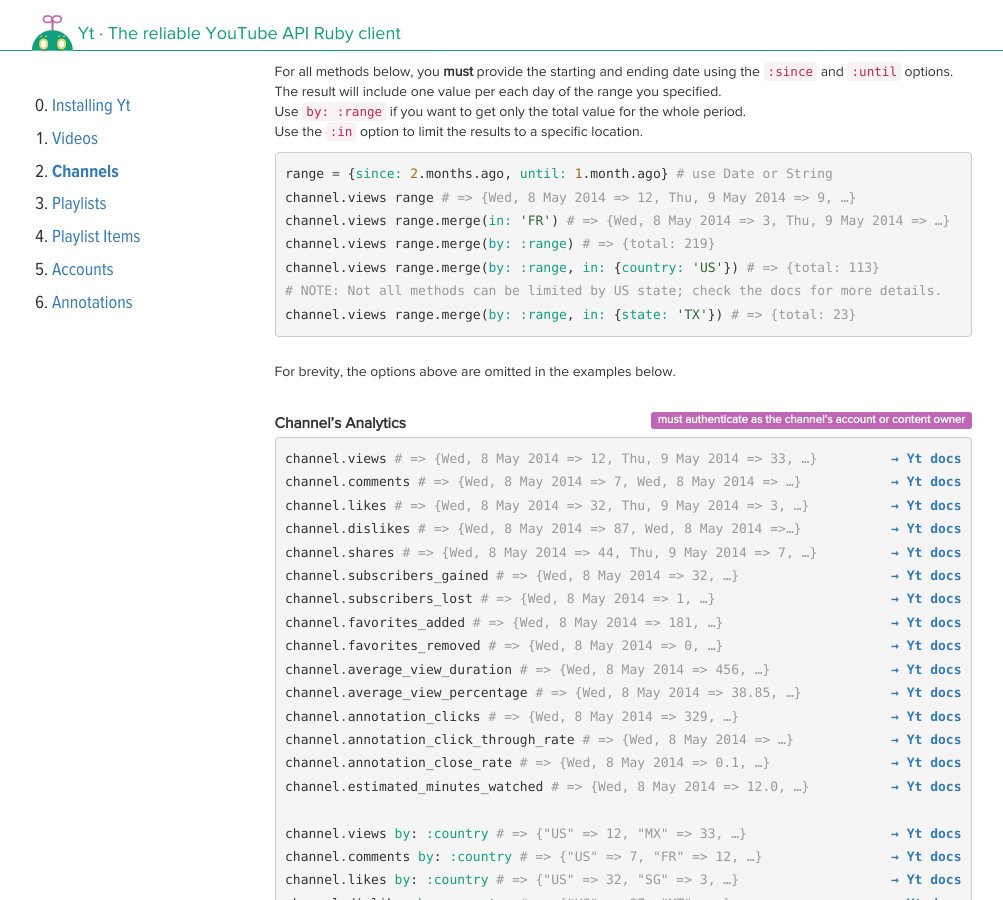
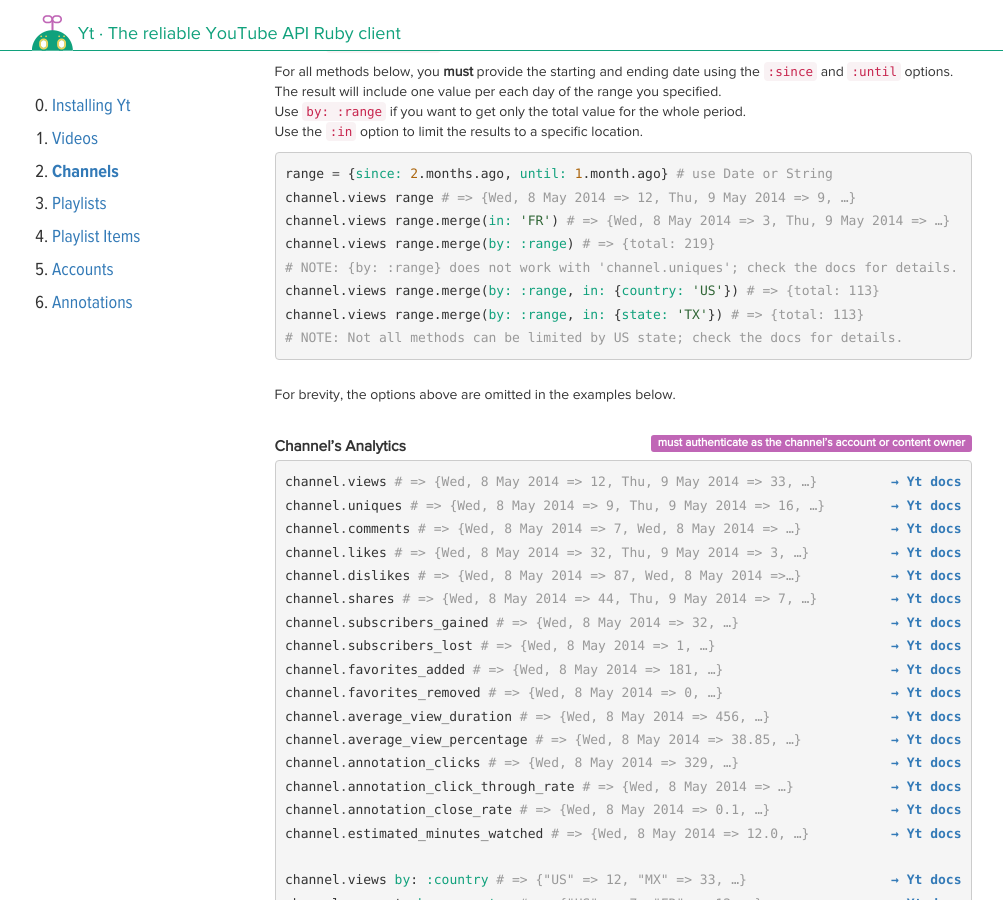
Before and after one commit to nullscreen/yt, a Jekyll site: the page built from channels.html, in a window 1280 px wide and 900 px high, scrolled down 2386 px. Shown: the whole window, without its empty margins (138-1141 px from the left). Built offline with Jekyll 4.4.1, drawn with Linux system fonts in a browser that asks for light colours; nearby versions of some CDN libraries; some web fonts are replaced.

Commit message:
Add video.uniques and channel.uniques (c8e736b)

```diff
--- a/_config.yml
+++ b/_config.yml
@@ -7,4 +7,4 @@ defaults:
       path: ""
     values:
       layout:  "default"
-      version: 0.22.1
+      version: 0.22.2
--- a/channels.html
+++ b/channels.html
@@ -138,9 +138,12 @@ range = {since: 2.months.ago, until: 1.month.ago} # use Date or String
 channel.views range # => {Wed, 8 May 2014 => 12, Thu, 9 May 2014 => 9, …}
 channel.views range.merge(in: 'FR') # => {Wed, 8 May 2014 => 3, Thu, 9 May 2014 => …}
 channel.views range.merge(by: :range) # => {total: 219}
+# NOTE: {by: :range} does not work with 'channel.uniques'; check the docs for details.
 channel.views range.merge(by: :range, in: {country: 'US'}) # => {total: 113}
-# NOTE: Not all methods can be limited by US state; check the docs for more details.
-channel.views range.merge(by: :range, in: {state: 'TX'}) # => {total: 23}
+channel.views range.merge(by: :range, in: {state: 'TX'}) # => {total: 113}
+# NOTE: Not all methods can be limited by US state; check the docs for details.
+
+
 {% endhighlight %}
 <p>
   For brevity, the options above are omitted in the examples below.
@@ -151,6 +154,7 @@ channel.views range.merge(by: :range, in: {state: 'TX'}) # => {total: 23}
   <dd>
 <div class="highlight"><pre>
 {% include doc.html link="Models/Channel#views" %}{% include example.html object='channel' method='views' result='{Wed, 8 May 2014 =&gt; 12, Thu, 9 May 2014 => 33, …}' %}
+{% include doc.html link="Models/Channel#uniques" %}{% include example.html object='channel' method='uniques' result='{Wed, 8 May 2014 =&gt; 9, Thu, 9 May 2014 => 16, …}' %}
 {% include doc.html link="Models/Channel#comments" %}{% include example.html object='channel' method='comments' result='{Wed, 8 May 2014 =&gt; 7, Wed, 8 May 2014 =&gt; …}' %}
 {% include doc.html link="Models/Channel#likes" %}{% include example.html object='channel' method='likes' result='{Wed, 8 May 2014 =&gt; 32, Thu, 9 May 2014 => 3, …}' %}
 {% include doc.html link="Models/Channel#dislikes" %}{% include example.html object='channel' method='dislikes' result='{Wed, 8 May 2014 =&gt; 87, Wed, 8 May 2014 =&gt;…}' %}
--- a/videos.html
+++ b/videos.html
@@ -222,9 +222,10 @@ range = {since: 2.months.ago, until: 1.month.ago} # use Date or String
 video.views range # => {Wed, 8 May 2014 => 12, Thu, 9 May 2014 => 9, …}
 video.views range.merge(in: 'FR') # => {Wed, 8 May 2014 => 3, Thu, 9 May 2014 => …}
 video.views range.merge(by: :range) # => {total: 219}
+# NOTE: {by: :range} does not work with 'video.uniques'; check the docs for details.
 video.views range.merge(by: :range, in: {country: 'US'}) # => {total: 113}
-# NOTE: Not all methods can be limited by US state; check the docs for more details.
 video.views range.merge(by: :range, in: {state: 'TX'}) # => {total: 113}
+# NOTE: Not all methods can be limited by US state; check the docs for details.
 {% endhighlight %}
 <p>
   For brevity, the options above are omitted in the examples below.
@@ -235,6 +236,7 @@ video.views range.merge(by: :range, in: {state: 'TX'}) # => {total: 113}
   <dd>
 <div class="highlight"><pre>
 {% include doc.html link="Models/Video#views" %}{% include example.html object='video' method='views' result='{Wed, 8 May 2014 =&gt; 12, Thu, 9 May 2014 => 9, …}' %}
+{% include doc.html link="Models/Video#uniques" %}{% include example.html object='video' method='uniques' result='{Wed, 8 May 2014 =&gt; 8, Thu, 9 May 2014 => 7, …}' %}
 {% include doc.html link="Models/Video#comments" %}{% include example.html object='video' method='comments' result='{Wed, 8 May 2014 =&gt; 7, Thu, 9 May 2014 => 5, …}' %}
 {% include doc.html link="Models/Video#likes" %}{% include example.html object='video' method='likes' result='{Wed, 8 May 2014 =&gt; 32, Thu, 9 May 2014 => 8, …}' %}
 {% include doc.html link="Models/Video#dislikes" %}{% include example.html object='video' method='dislikes' result='{Wed, 8 May 2014 =&gt; 87, Thu, 9 May 2014 => 6, …}' %}
```
